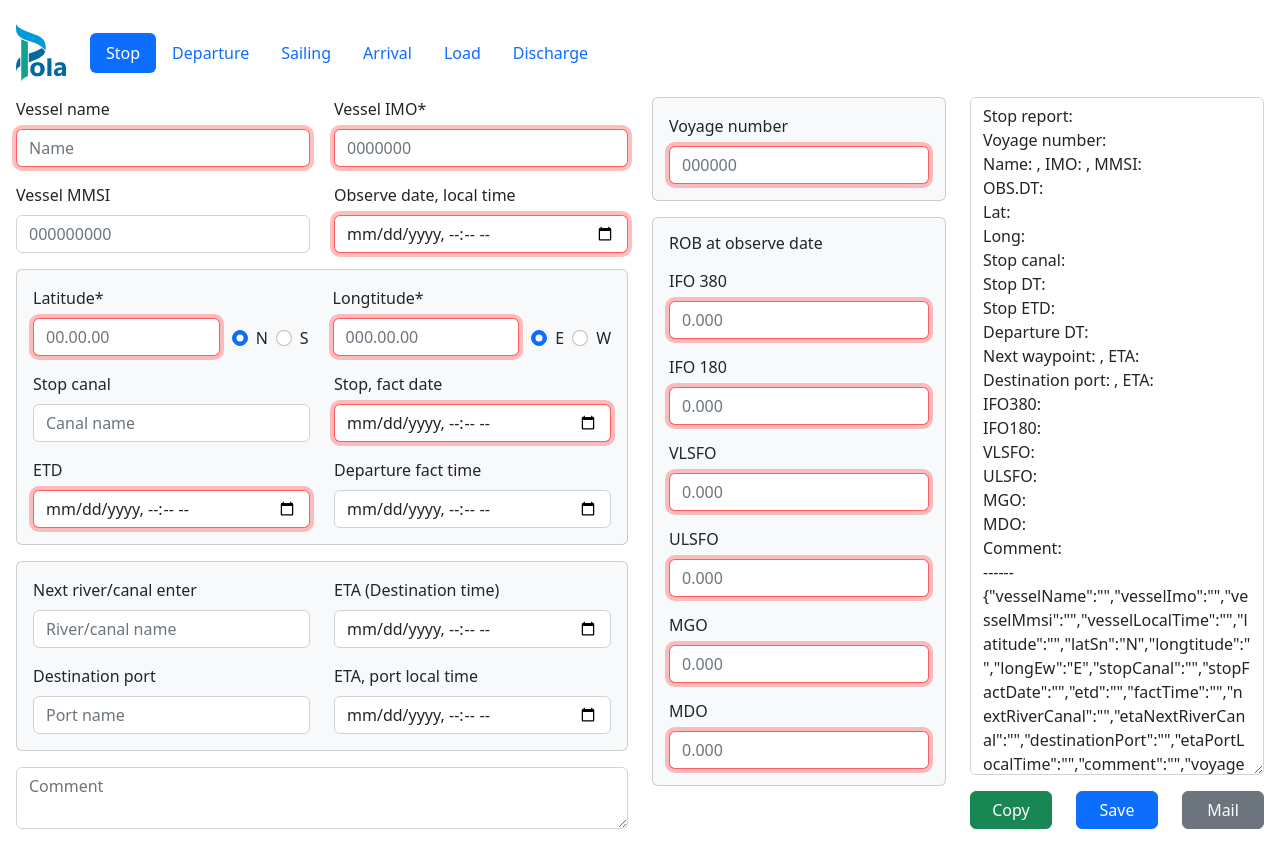
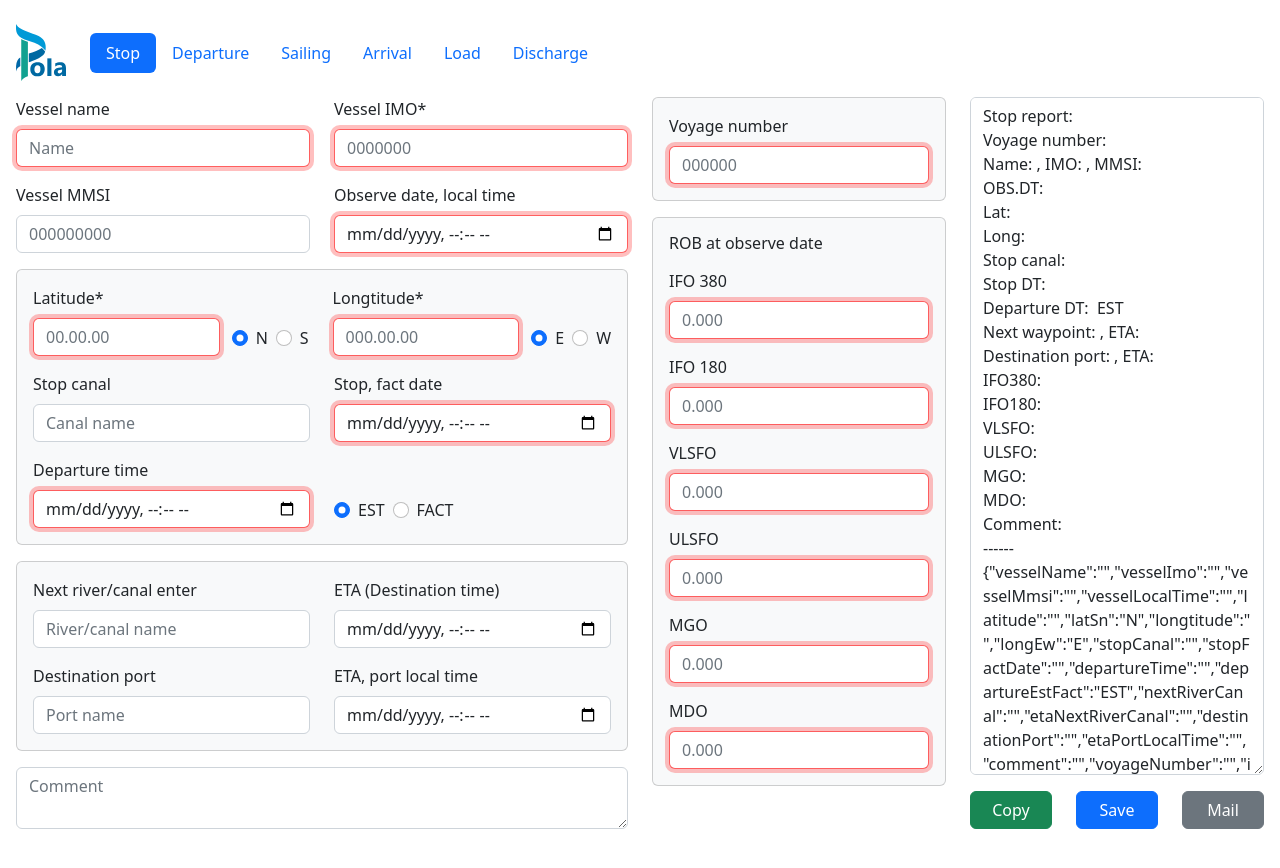
Before and after one commit to antoshkoo/nxtest, a website built with webpack: page src/index.html in a window 1280 px wide. Both pictures are taken after a click on the tab "Stop". Built offline with nearby package versions, Linux system fonts and the light colour scheme.

Commit message:
feat: stop departure fact est time radio input

```diff
--- a/src/index.html
+++ b/src/index.html
@@ -362,6 +362,51 @@
                             </div>
                           </div>
                           <div class="row">
+                            <div class="col-6">
+                              <label for="latitude" class="form-label"
+                                >Departure time
+                              </label>
+                              <input
+                                type="datetime-local"
+                                max="9999-12-31T23:59"
+                                class="form-control"
+                                id="departureTime"
+                                name="departureTime"
+                                placeholder="00/00/0000"
+                                required
+                              />
+                            </div>
+                            <div
+                              class="col-2 d-flex align-items-end gap-2 pb-1"
+                            >
+                              <div class="form-check">
+                                <input
+                                  class="form-check-input"
+                                  type="radio"
+                                  name="departureEstFact"
+                                  value="EST"
+                                  id="est"
+                                  checked
+                                />
+                                <label class="form-check-label" for="N">
+                                  EST
+                                </label>
+                              </div>
+                              <div class="form-check">
+                                <input
+                                  class="form-check-input"
+                                  type="radio"
+                                  name="departureEstFact"
+                                  value="FACT"
+                                  id="fact"
+                                />
+                                <label class="form-check-label" for="W">
+                                  FACT
+                                </label>
+                              </div>
+                            </div>
+                          </div>
+                          <!-- <div class="row">
                             <div class="col">
                               <label for="etd" class="form-label">ETD</label>
                               <input
@@ -387,7 +432,7 @@
                                 placeholder="00:00"
                               />
                             </div>
-                          </div>
+                          </div> -->
                         </div>
                       </div>
                     </div>
--- a/src/js/main.js
+++ b/src/js/main.js
@@ -209,8 +209,9 @@ ${vesselInfo}
 ${latLong}
 Stop canal: ${data.stopCanal || ""}
 Stop DT: ${data.stopFactDate ? formatDate(data.stopFactDate) : ""}
-Stop ETD: ${data.etd ? formatDate(data.etd) : ""}
-Departure DT: ${data.factTime ? formatDate(data.factTime) : ""}
+Departure DT: ${data.departureTime ? formatDate(data.departureTime) : ""} ${
+        data.departureEstFact
+      }
 Next waypoint: ${data.nextRiverCanal || ""}, ETA: ${
         data.etaNextRiverCanal ? formatDate(data.etaNextRiverCanal) : ""
       }
```
